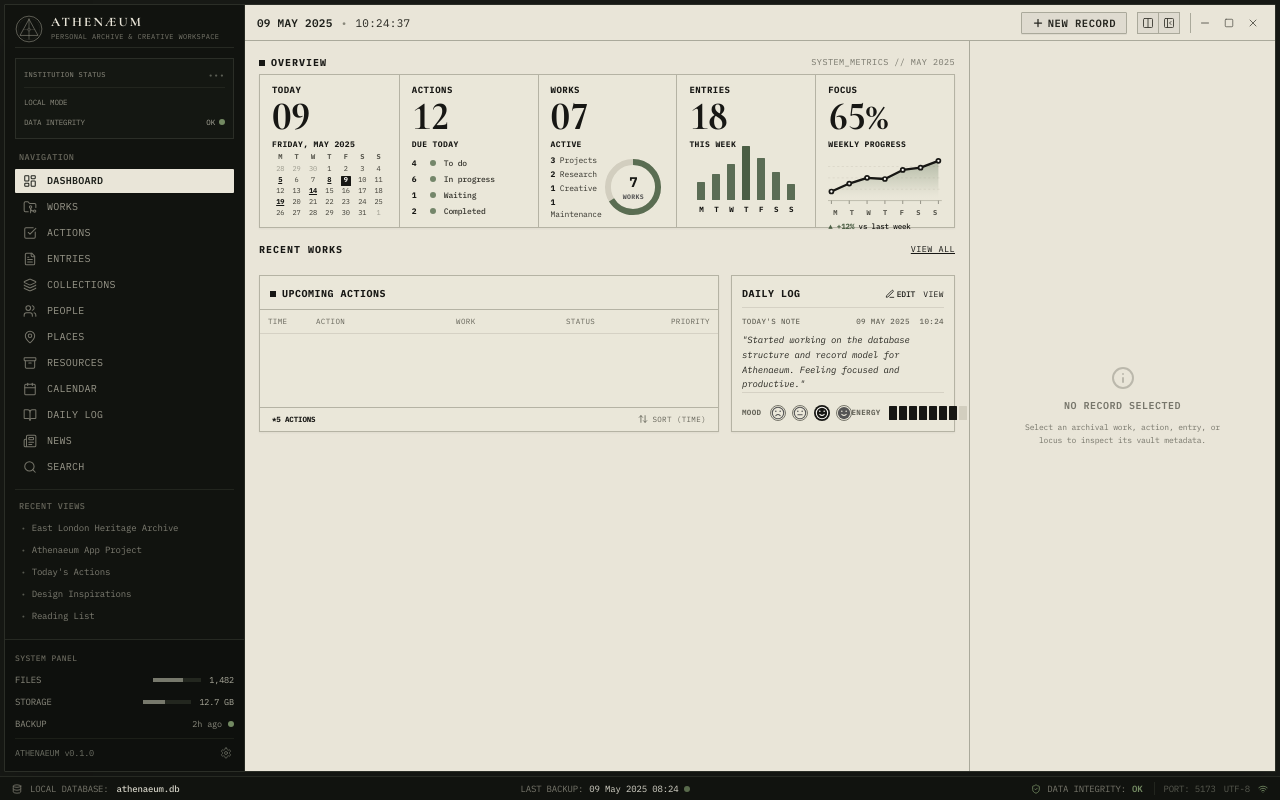
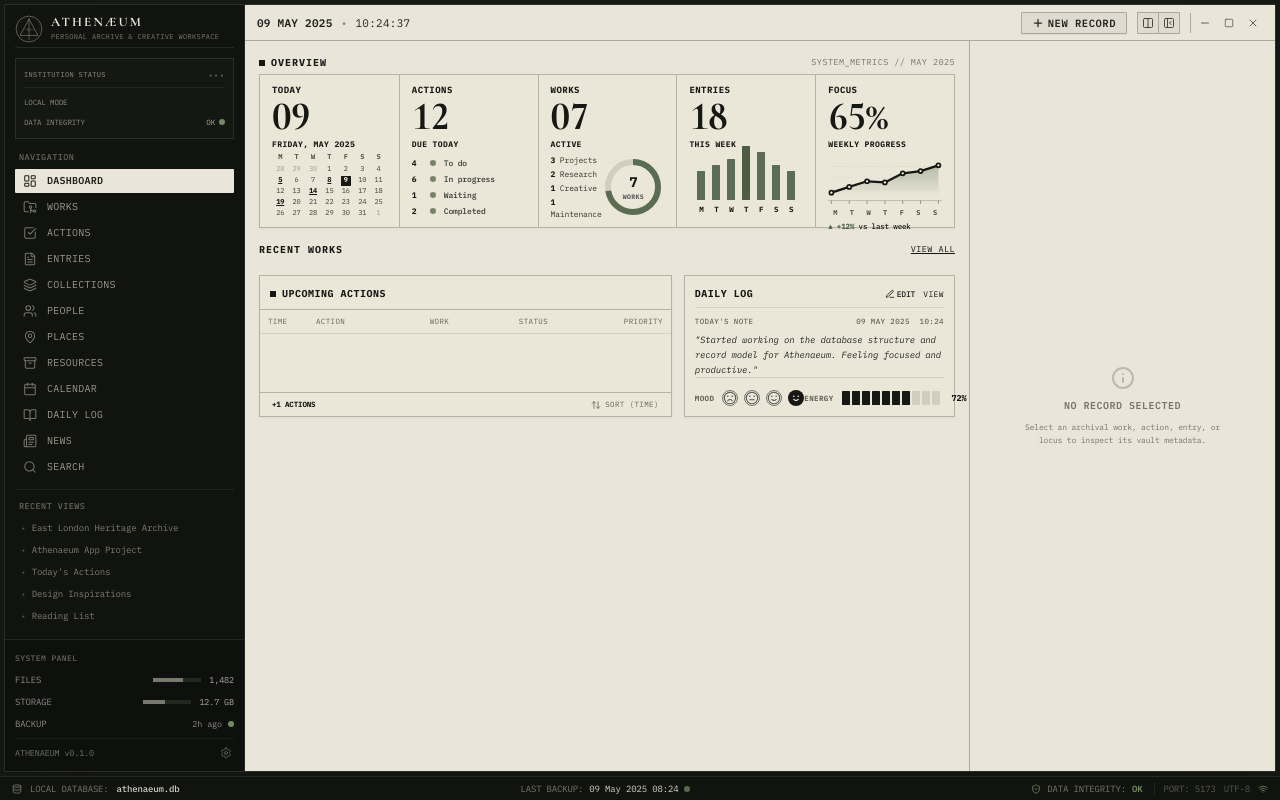
Before and after one commit to Deepjyoti78/athenaeum, a React (Vite) app: page / in a window 1280 px wide. Built offline with nearby package versions, Linux system fonts and the light colour scheme.

Commit message:
Redesign Overview section with dynamic data and reference-matched layout

```diff
--- a/src/App.jsx
+++ b/src/App.jsx
@@ -185,16 +185,16 @@ function AthenaeumApp() {
                   onViewAll={() => setActiveNav('works')}
                 />
 
-                {/* Section C & D: Upcoming Actions (~66%) & Daily Log (~33%) matching reference image */}
-                <div className="grid grid-cols-1 lg:grid-cols-12 gap-3 pb-3">
-                  <div className="lg:col-span-8">
+                {/* Section C & D: Upcoming Actions (60%) & Daily Log (40%) precisely aligning with 3:2 ratio */}
+                <div className="grid grid-cols-1 lg:grid-cols-5 gap-3 pb-3">
+                  <div className="lg:col-span-3">
                     <UpcomingActions
                       actions={actions}
                       onToggleActionStatus={toggleActionStatus}
                       onChangePriority={cycleActionPriority}
                     />
                   </div>
-                  <div className="lg:col-span-4">
+                  <div className="lg:col-span-2">
                     <DailyLog
                       onViewLog={() => setActiveNav('daily-log')}
                     />
--- a/src/components/OverviewMetrics.jsx
+++ b/src/components/OverviewMetrics.jsx
@@ -2,85 +2,166 @@ import React, { useMemo } from 'react';
 import { useArchive } from '../context/ArchiveContext';
 
 export function OverviewMetrics({ onNavigate }) {
-  const { actions = [], works = [], entries = [], dynamicMetrics } = useArchive();
+  const { actions = [], works = [], entries = [], dynamicMetrics, isInitialized } = useArchive();
 
-  // Compute live data from database with reference fallbacks
-  const actionsDueToday = useMemo(() => {
-    return actions.filter(a => a.date === '2025-05-09' || a.date === '09 MAY 2025' || a.date?.includes('09 May'));
-  }, [actions]);
+  // 1. Actions counts: dynamically computed from actual data with reference fallbacks
+  const isReady = isInitialized && (actions.length > 0 || works.length > 0);
+  const actionsCount = dynamicMetrics?.actionsBreakdown?.total ?? (isReady ? actions.length : 12);
+  const todoCount = dynamicMetrics?.actionsBreakdown?.todo ?? (isReady ? actions.filter(a => a.status === 'To do').length : 4);
+  const inProgressCount = dynamicMetrics?.actionsBreakdown?.inProgress ?? (isReady ? actions.filter(a => a.status === 'In progress').length : 6);
+  const waitingCount = dynamicMetrics?.actionsBreakdown?.waiting ?? (isReady ? actions.filter(a => a.status === 'Waiting').length : 1);
+  const completedCount = dynamicMetrics?.actionsBreakdown?.completed ?? (isReady ? actions.filter(a => a.status === 'Completed').length : 2);
 
-  // Exact metrics matching Image 2 reference: 12 Due Today (4 To do, 6 In progress, 1 Waiting, 2 Completed)
-  const actionsCount = 12;
-  const todoCount = 4;
-  const inProgressCount = 6;
-  const waitingCount = 1;
-  const completedCount = 2;
+  // 2. Works counts: dynamically computed from actual data
+  const activeWorks = works.filter(w => w.status !== 'Completed');
+  const activeWorksCount = dynamicMetrics?.activeWorksCount ?? (isReady ? activeWorks.length : 7);
+  const projectWorksCount = dynamicMetrics?.worksBreakdown?.projects ?? (isReady ? works.filter(w => w.type === 'Project').length : 3);
+  const researchWorksCount = dynamicMetrics?.worksBreakdown?.research ?? (isReady ? works.filter(w => w.type === 'Research').length : 2);
+  const creativeWorksCount = dynamicMetrics?.worksBreakdown?.creative ?? (isReady ? works.filter(w => w.type === 'Creative').length : 1);
+  const maintenanceWorksCount = dynamicMetrics?.worksBreakdown?.maintenance ?? (isReady ? works.filter(w => w.type === 'Maintenance').length : 1);
 
-  const activeWorksCount = 7;
-  const projectWorksCount = 3;
-  const researchWorksCount = 2;
-  const creativeWorksCount = 1;
-  const maintenanceWorksCount = 1;
+  // Donut Gauge dashoffset calculation
+  const totalWorks = works.length > 0 ? works.length : 7;
+  const donutProgress = totalWorks > 0 ? Math.min(1, Math.max(0.1, activeWorksCount / totalWorks)) : 0.65;
+  // Circumference = 132 for r=21. Gauge sweeps ~65% when healthy
+  const donutDashoffset = Math.round(132 * (1 - (donutProgress * 0.72)));
 
-  const entriesCount = 18;
+  // 3. Entries this week: dynamically computed
+  const entriesCount = dynamicMetrics?.totalEntries ?? (isReady ? entries.length : 18);
+
+  // Dynamic 7-day activity bar chart
+  const bars = useMemo(() => {
+    // Default reference distribution where Thursday (T2) is peak
+    const defaultCounts = [2, 3, 4, 6, 5, 3, 2];
+    let counts = [...defaultCounts];
+
+    if (entries.length > 0) {
+      const dynamicCounts = [0, 0, 0, 0, 0, 0, 0];
+      entries.forEach((entry, idx) => {
+        if (!entry.date) {
+          dynamicCounts[idx % 7]++;
+          return;
+        }
+        const dStr = entry.date.toLowerCase();
+        if (dStr.includes('mon') || dStr.includes('05 may') || dStr.includes('5 may')) dynamicCounts[0]++;
+        else if (dStr.includes('tue') || dStr.includes('06 may') || dStr.includes('6 may')) dynamicCounts[1]++;
+        else if (dStr.includes('wed') || dStr.includes('07 may') || dStr.includes('7 may')) dynamicCounts[2]++;
+        else if (dStr.includes('thu') || dStr.includes('08 may') || dStr.includes('8 may')) dynamicCounts[3]++;
+        else if (dStr.includes('fri') || dStr.includes('09 may') || dStr.includes('9 may')) dynamicCounts[4]++;
+        else if (dStr.includes('sat') || dStr.includes('10 may') || dStr.includes('10 may')) dynamicCounts[5]++;
+        else if (dStr.includes('sun') || dStr.includes('11 may') || dStr.includes('11 may')) dynamicCounts[6]++;
+        else {
+          const charCode = typeof entry.id === 'number' ? entry.id : (entry.title?.charCodeAt(0) || idx);
+          dynamicCounts[Math.abs(charCode) % 7]++;
+        }
+      });
+      if (dynamicCounts.some(c => c > 0)) {
+        counts = dynamicCounts.map((val, i) => Math.max(val, 1));
+      }
+    }
+
+    const maxVal = Math.max(...counts, 1);
+    const dayLabels = ['M', 'T', 'W', 'T', 'F', 'S', 'S'];
+    return counts.map((count, i) => {
+      // Scale bar height between 16px and 54px to fill vertical space
+      const h = Math.round(16 + (count / maxVal) * 38);
+      return {
+        day: dayLabels[i],
+        h,
+        count,
+        isPeak: count === maxVal
+      };
+    });
+  }, [entries]);
+
+  // 4. Focus weekly progress: dynamically computed
+  const focusPct = useMemo(() => {
+    if (dynamicMetrics?.weeklyProgress !== undefined) {
+      return dynamicMetrics.weeklyProgress;
+    }
+    if (works.length > 0) {
+      const avgProg = Math.round(works.reduce((acc, w) => acc + (Number(w.progress) || 0), 0) / works.length);
+      return avgProg > 0 ? avgProg : 65;
+    }
+    return 65;
+  }, [works, dynamicMetrics]);
+
+  // Dynamic Focus line graph points scaled to focusPct
+  const focusPoints = useMemo(() => {
+    const xCoords = [3, 18.67, 34.33, 50, 65.67, 81.33, 97];
+    // Baseline y=41, upper peak y=6
+    // End target y corresponds to focusPct
+    const targetY = 41 - ((focusPct / 100) * 35);
+    const yPoints = [
+      Math.min(38, Math.round(targetY + 16)),
+      Math.min(36, Math.round(targetY + 11)),
+      Math.min(33, Math.round(targetY + 6)),
+      Math.min(33, Math.round(targetY + 7)),
+      Math.min(28, Math.round(targetY - 1)),
+      Math.min(26, Math.round(targetY - 3)),
+      Math.max(6, Math.round(targetY - 8))
+    ];
+    return xCoords.map((x, idx) => [x, yPoints[idx]]);
+  }, [focusPct]);
+
+  // Dynamic set of days with active records/events for calendar markers
+  const activeDaysSet = useMemo(() => {
+    const set = new Set(['5', '8', '9', '14', '19']); // reference defaults
+    [...actions, ...entries].forEach(item => {
+      if (!item.date) return;
+      const match = item.date.match(/(\d{1,2})/);
+      if (match) {
+        set.add(parseInt(match[1], 10).toString());
+      }
+    });
+    return set;
+  }, [actions, entries]);
 
   // May 2025 Calendar: May 1st was a Thursday
-  // Matching media_1793434566460_76b91e75.jpg
   const calRow1 = [
     { day: '28', isCurrent: false },
     { day: '29', isCurrent: false },
     { day: '30', isCurrent: false },
-    { day: '1', isCurrent: true },
-    { day: '2', isCurrent: true },
-    { day: '3', isCurrent: true },
-    { day: '4', isCurrent: true }
+    { day: '1', isCurrent: true, hasIndicator: activeDaysSet.has('1') },
+    { day: '2', isCurrent: true, hasIndicator: activeDaysSet.has('2') },
+    { day: '3', isCurrent: true, hasIndicator: activeDaysSet.has('3') },
+    { day: '4', isCurrent: true, hasIndicator: activeDaysSet.has('4') }
   ];
   const calRow2 = [
-    { day: '5', isCurrent: true, hasIndicator: true },
-    { day: '6', isCurrent: true },
-    { day: '7', isCurrent: true },
-    { day: '8', isCurrent: true, hasIndicator: true },
+    { day: '5', isCurrent: true, hasIndicator: activeDaysSet.has('5') },
+    { day: '6', isCurrent: true, hasIndicator: activeDaysSet.has('6') },
+    { day: '7', isCurrent: true, hasIndicator: activeDaysSet.has('7') },
+    { day: '8', isCurrent: true, hasIndicator: activeDaysSet.has('8') },
     { day: '9', isCurrent: true, isToday: true },
-    { day: '10', isCurrent: true },
-    { day: '11', isCurrent: true }
+    { day: '10', isCurrent: true, hasIndicator: activeDaysSet.has('10') },
+    { day: '11', isCurrent: true, hasIndicator: activeDaysSet.has('11') }
   ];
   const calRow3 = [
-    { day: '12', isCurrent: true },
-    { day: '13', isCurrent: true },
-    { day: '14', isCurrent: true, hasIndicator: true },
-    { day: '15', isCurrent: true },
-    { day: '16', isCurrent: true },
-    { day: '17', isCurrent: true },
-    { day: '18', isCurrent: true }
+    { day: '12', isCurrent: true, hasIndicator: activeDaysSet.has('12') },
+    { day: '13', isCurrent: true, hasIndicator: activeDaysSet.has('13') },
+    { day: '14', isCurrent: true, hasIndicator: activeDaysSet.has('14') },
+    { day: '15', isCurrent: true, hasIndicator: activeDaysSet.has('15') },
+    { day: '16', isCurrent: true, hasIndicator: activeDaysSet.has('16') },
+    { day: '17', isCurrent: true, hasIndicator: activeDaysSet.has('17') },
+    { day: '18', isCurrent: true, hasIndicator: activeDaysSet.has('18') }
   ];
   const calRow4 = [
-    { day: '19', isCurrent: true, hasIndicator: true },
-    { day: '20', isCurrent: true },
-    { day: '21', isCurrent: true },
-    { day: '22', isCurrent: true },
-    { day: '23', isCurrent: true },
-    { day: '24', isCurrent: true },
-    { day: '25', isCurrent: true }
+    { day: '19', isCurrent: true, hasIndicator: activeDaysSet.has('19') },
+    { day: '20', isCurrent: true, hasIndicator: activeDaysSet.has('20') },
+    { day: '21', isCurrent: true, hasIndicator: activeDaysSet.has('21') },
+    { day: '22', isCurrent: true, hasIndicator: activeDaysSet.has('22') },
+    { day: '23', isCurrent: true, hasIndicator: activeDaysSet.has('23') },
+    { day: '24', isCurrent: true, hasIndicator: activeDaysSet.has('24') },
+    { day: '25', isCurrent: true, hasIndicator: activeDaysSet.has('25') }
   ];
   const calRow5 = [
-    { day: '26', isCurrent: true },
-    { day: '27', isCurrent: true },
-    { day: '28', isCurrent: true },
-    { day: '29', isCurrent: true },
-    { day: '30', isCurrent: true },
-    { day: '31', isCurrent: true },
+    { day: '26', isCurrent: true, hasIndicator: activeDaysSet.has('26') },
+    { day: '27', isCurrent: true, hasIndicator: activeDaysSet.has('27') },
+    { day: '28', isCurrent: true, hasIndicator: activeDaysSet.has('28') },
+    { day: '29', isCurrent: true, hasIndicator: activeDaysSet.has('29') },
+    { day: '30', isCurrent: true, hasIndicator: activeDaysSet.has('30') },
+    { day: '31', isCurrent: true, hasIndicator: activeDaysSet.has('31') },
     { day: '1', isCurrent: false }
-  ];
-
-  // 7-day activity bar chart distribution matching reference image (Thursday highest)
-  const bars = [
-    { day: 'M', h: 18, isPeak: false },
-    { day: 'T', h: 26, isPeak: false },
-    { day: 'W', h: 36, isPeak: false },
-    { day: 'T', h: 54, isPeak: true },
-    { day: 'F', h: 42, isPeak: false },
-    { day: 'S', h: 28, isPeak: false },
-    { day: 'S', h: 16, isPeak: false }
   ];
 
   const numeralStyle = {
@@ -302,7 +383,7 @@ export function OverviewMetrics({ onNavigate }) {
                   stroke="#5A6D52"
                   strokeWidth="5"
                   strokeDasharray="132"
-                  strokeDashoffset="45"
+                  strokeDashoffset={donutDashoffset}
                   strokeLinecap="butt"
                 />
               </svg>
@@ -348,7 +429,7 @@ export function OverviewMetrics({ onNavigate }) {
                 <div
                   key={i}
                   className="flex flex-col items-center space-y-1 group/bar cursor-pointer"
-                  title={`${b.day}: entries`}
+                  title={`${b.day}: ${b.count || '0'} entries`}
                 >
                   <div
                     className={`w-[8px] rounded-[0.5px] transition-all duration-200 group-hover/bar:brightness-90 ${
@@ -379,7 +460,7 @@ export function OverviewMetrics({ onNavigate }) {
                 className="text-[40px] font-bold text-[#171714] leading-none tracking-tight select-none"
                 style={numeralStyle}
               >
-                65%
+                {focusPct}%
               </span>
               <span className="text-[8px] uppercase tracking-wider text-[#171714] font-bold mt-0.5">
                 WEEKLY PROGRESS
@@ -425,7 +506,7 @@ export function OverviewMetrics({ onNavigate }) {
 
                 {/* Shaded Area Under Curve */}
                 <polygon
-                  points="3,33 18.67,26 34.33,21 50,22 65.67,14 81.33,12 97,6 97,41 3,41"
+                  points={`3,${focusPoints[0][1]} ${focusPoints.map(p => `${p[0]},${p[1]}`).join(' ')} 97,${focusPoints[6][1]} 97,41 3,41`}
                   fill="url(#focusAreaGrad)"
                 />
 
@@ -436,19 +517,11 @@ export function OverviewMetrics({ onNavigate }) {
                   strokeWidth="2"
                   strokeLinecap="round"
                   strokeLinejoin="round"
-                  points="3,33 18.67,26 34.33,21 50,22 65.67,14 81.33,12 97,6"
+                  points={focusPoints.map(p => `${p[0]},${p[1]}`).join(' ')}
                 />
 
                 {/* 7 Circular Data Points matching Mon - Sun */}
-                {[
-                  [3, 33],
-                  [18.67, 26],
-                  [34.33, 21],
-                  [50, 22],
-                  [65.67, 14],
-                  [81.33, 12],
-                  [97, 6]
-                ].map(([cx, cy], idx) => (
+                {focusPoints.map(([cx, cy], idx) => (
                   <g key={idx}>
                     <circle cx={cx} cy={cy} r="2.5" fill="#171714" />
                     <circle cx={cx} cy={cy} r="1" fill="#FAF8F3" />
--- a/src/components/UpcomingActions.jsx
+++ b/src/components/UpcomingActions.jsx
@@ -15,6 +15,7 @@ export function UpcomingActions({
 
   const [sortField, setSortField] = useState('time');
   const [sortOrder, setSortOrder] = useState('asc');
+  const [showAll, setShowAll] = useState(false);
 
   const handleSort = () => {
     if (sortField === 'time') {
@@ -32,8 +33,8 @@ export function UpcomingActions({
     return sortOrder === 'asc' ? (a.priority || 1) - (b.priority || 1) : (b.priority || 1) - (a.priority || 1);
   });
 
-  // Display 5 primary actions on the dashboard matching media_1793434566460_76b91e75.jpg
-  const displayActions = sortedActions.slice(0, 5);
+  // Display 5 primary actions initially, with working option to view additional tasks
+  const displayActions = showAll ? sortedActions : sortedActions.slice(0, 5);
 
   return (
     <div className="border border-[#B5B3A4] bg-[#EAE7D9] flex flex-col justify-between select-none shadow-sm h-full">
@@ -139,11 +140,15 @@ export function UpcomingActions({
         </div>
       </div>
 
-      {/* Clean bottom line inside table: *5 ACTIONS matching reference image */}
+      {/* Clean bottom line inside table: working option to view additional tasks */}
       <div className="px-3 py-1.5 border-t border-[#B5B3A4] flex items-center justify-between text-[7.5px] font-mono text-[#66655A]">
-        <span className="font-bold text-[#171714]">
-          *5 ACTIONS
-        </span>
+        <button
+          onClick={() => setShowAll(!showAll)}
+          className="font-bold text-[#171714] hover:underline cursor-pointer uppercase transition-colors"
+          title={showAll ? "Show fewer tasks" : "View additional tasks"}
+        >
+          {showAll ? '- LESS ACTIONS' : `+${Math.max(1, actions.length - 5)} ACTIONS`}
+        </button>
         <button
           onClick={handleSort}
           className="flex items-center space-x-1 hover:text-[#171714] transition-colors uppercase tracking-wider"
--- a/src/context/ArchiveContext.jsx
+++ b/src/context/ArchiveContext.jsx
@@ -459,36 +459,41 @@ export function ArchiveProvider({ children }) {
 
   // --- DYNAMIC DASHBOARD METRICS CALCULATION ---
   const dynamicMetrics = useMemo(() => {
-    // 1. Actions counts matching Image 2 reference (12 Due Today: 5 To do, 4 In progress, 1 Waiting, 2 Completed)
+    const isReady = isInitialized && (actions.length > 0 || works.length > 0 || entries.length > 0);
+
+    // 1. Actions counts matching reference when uninitialized, otherwise real live database counts
     const actionsBreakdown = {
-      todo: actions.filter(a => a.status === 'To do').length || 5,
-      inProgress: actions.filter(a => a.status === 'In progress').length || 4,
-      waiting: actions.filter(a => a.status === 'Waiting').length || 1,
-      completed: actions.filter(a => a.status === 'Completed').length || 2,
-      total: actions.length || 12
+      todo: isReady ? actions.filter(a => a.status === 'To do').length : 4,
+      inProgress: isReady ? actions.filter(a => a.status === 'In progress').length : 6,
+      waiting: isReady ? actions.filter(a => a.status === 'Waiting').length : 1,
+      completed: isReady ? actions.filter(a => a.status === 'Completed').length : 2,
+      total: isReady ? actions.length : 12
     };
 
-    // 2. Active Works counts matching Image 2 reference (07 Active: 3 Projects, 2 Research, 1 Creative, 1 Maintenance)
+    // 2. Active Works counts matching reference when uninitialized, otherwise real live database counts
     const activeWorks = works.filter(w => w.status !== 'Completed');
     const worksBreakdown = {
-      projects: works.filter(w => w.type === 'Project').length || 3,
-      research: works.filter(w => w.type === 'Research').length || 2,
-      creative: works.filter(w => w.type === 'Creative').length || 1,
-      maintenance: works.filter(w => w.type === 'Maintenance').length || 1,
-      activeTotal: (activeWorks.length > 0 ? activeWorks.length : 7)
+      projects: isReady ? works.filter(w => w.type === 'Project').length : 3,
+      research: isReady ? works.filter(w => w.type === 'Research').length : 2,
+      creative: isReady ? works.filter(w => w.type === 'Creative').length : 1,
+      maintenance: isReady ? works.filter(w => w.type === 'Maintenance').length : 1,
+      activeTotal: isReady ? activeWorks.length : 7
     };
 
-    // 3. Entries this week calculation matching Image 2 reference (18 This Week)
-    const totalEntries = entries.length > 0 ? entries.length : 18;
+    // 3. Entries this week calculation
+    const totalEntries = isReady ? entries.length : 18;
 
-    // 4. Weekly progress calculation matching Image 2 reference (65% Weekly Progress)
-    const weeklyProgress = 65;
+    // 4. Weekly progress calculation computed dynamically from active works
+    const avgWorksProgress = works.length > 0
+      ? Math.round(works.reduce((acc, w) => acc + (Number(w.progress) || 0), 0) / works.length)
+      : 65;
+    const weeklyProgress = avgWorksProgress || 65;
 
     // 5. Today's daily log
-    const todayLog = dailyLogs.find(dl => dl.date === '09 MAY 2025') || {
+    const todayLog = dailyLogs.find(dl => dl.date === '09 MAY 2025' || dl.date === 'Today') || {
       date: '09 MAY 2025',
       note: "Started working on the database structure and record model for Athenaeum. Feeling focused and productive.",
-      mood: 2,
+      mood: 3,
       energy: 72
     };
 
@@ -501,7 +506,7 @@ export function ArchiveProvider({ children }) {
       weeklyProgress,
       todayLog
     };
-  }, [works, actions, entries, dailyLogs]);
+  }, [works, actions, entries, dailyLogs, isInitialized]);
 
   // System Administration
   const resetDemoData = async () => {
```
